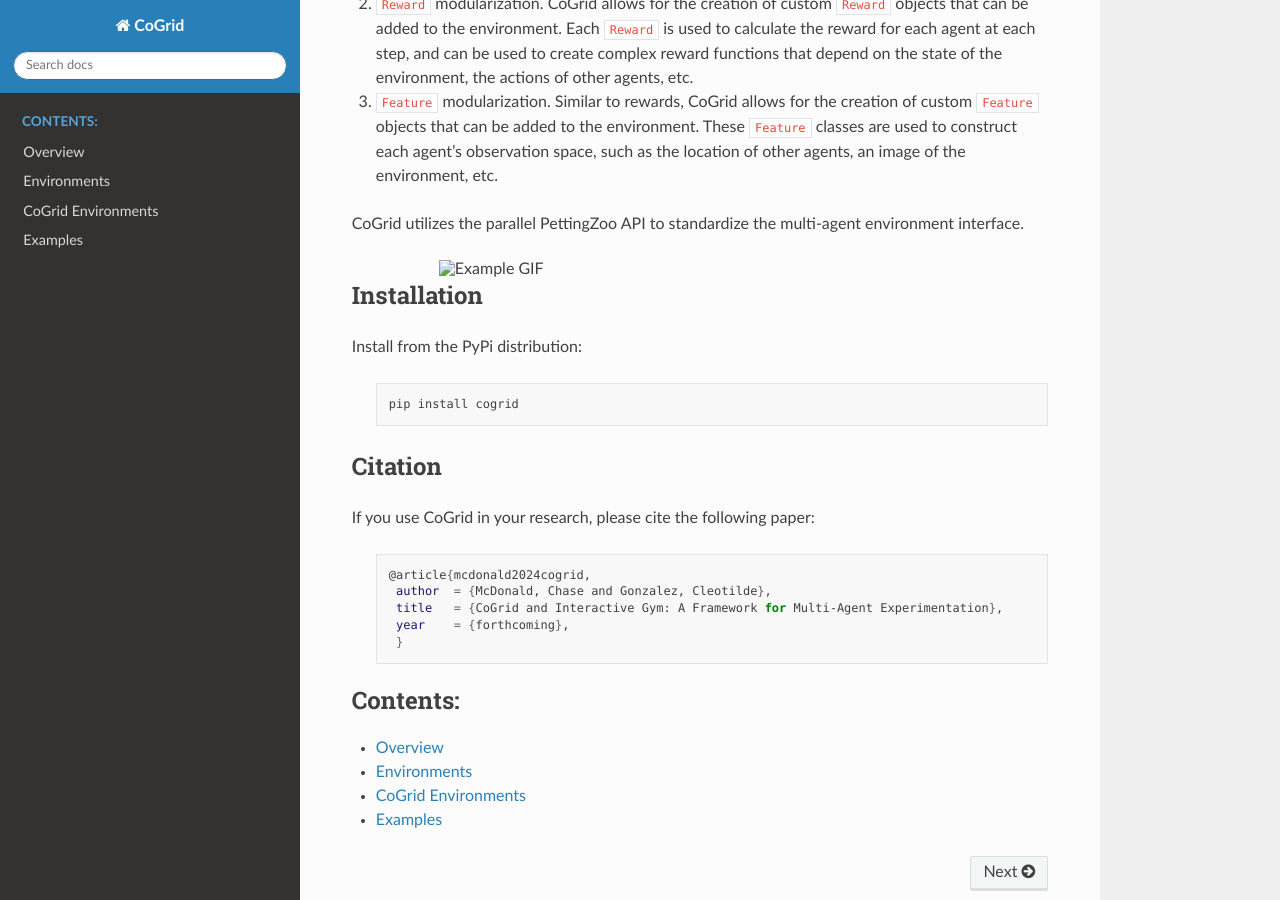
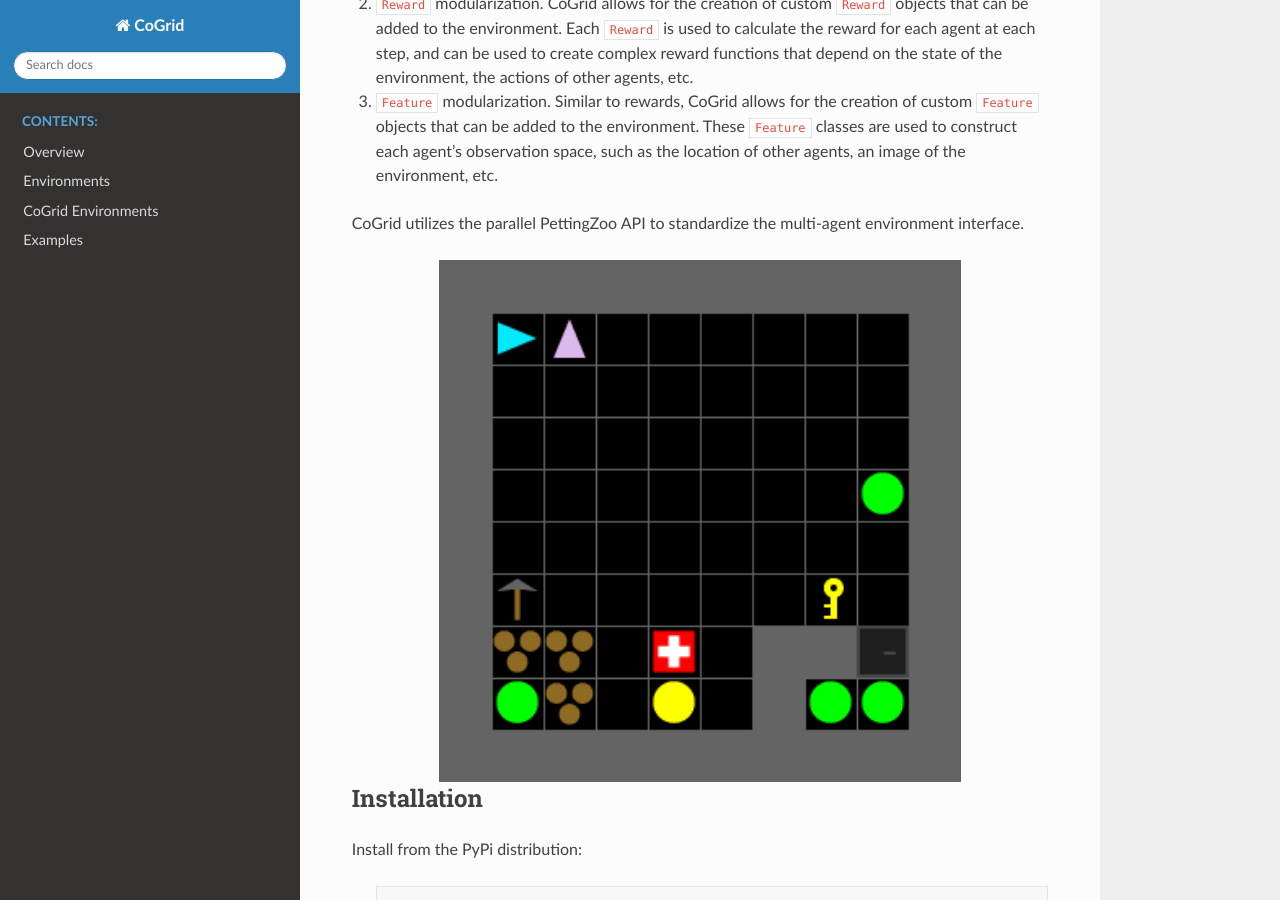
Before and after one commit to chasemcd/cogrid, a Sphinx documentation site: the page built from docs/index.rst, in a window 1280 px wide and 900 px high, scrolled down 662 px. Built offline with Sphinx 7.4.7 and the Read the Docs theme 2.0.0, drawn with Linux system fonts in a browser that asks for light colours.

Commit message:
fix path to gif

```diff
--- a/docs/index.rst
+++ b/docs/index.rst
@@ -37,7 +37,7 @@
 .. raw:: html
 
    <div style="display: flex; justify-content: center; margin-top: 20px;">
-      <img src="docs/_static/images/sr_example.gif" alt="Example GIF" style="width: 75%; display: block;">
+      <img src="_static/images/sr_example.gif" alt="Example GIF" style="width: 75%; display: block;">
    </div>
 
 Installation
```
